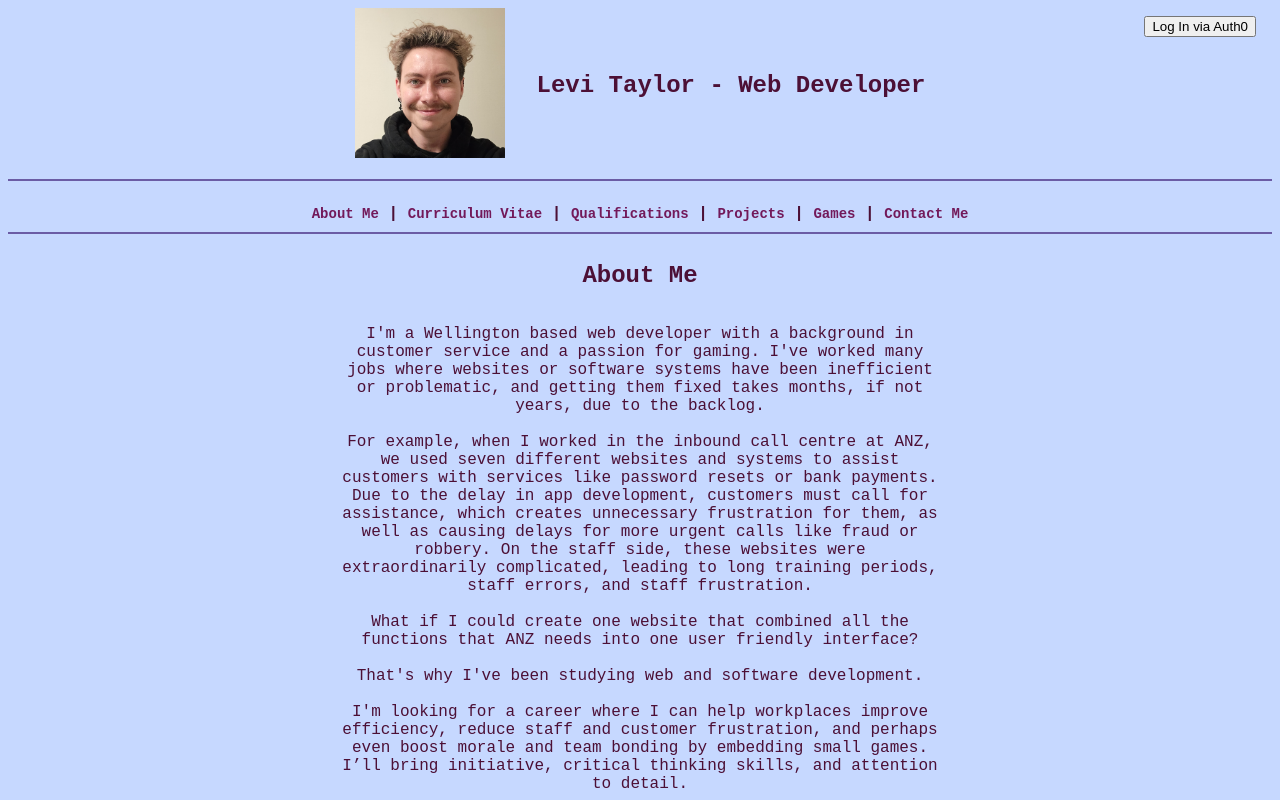
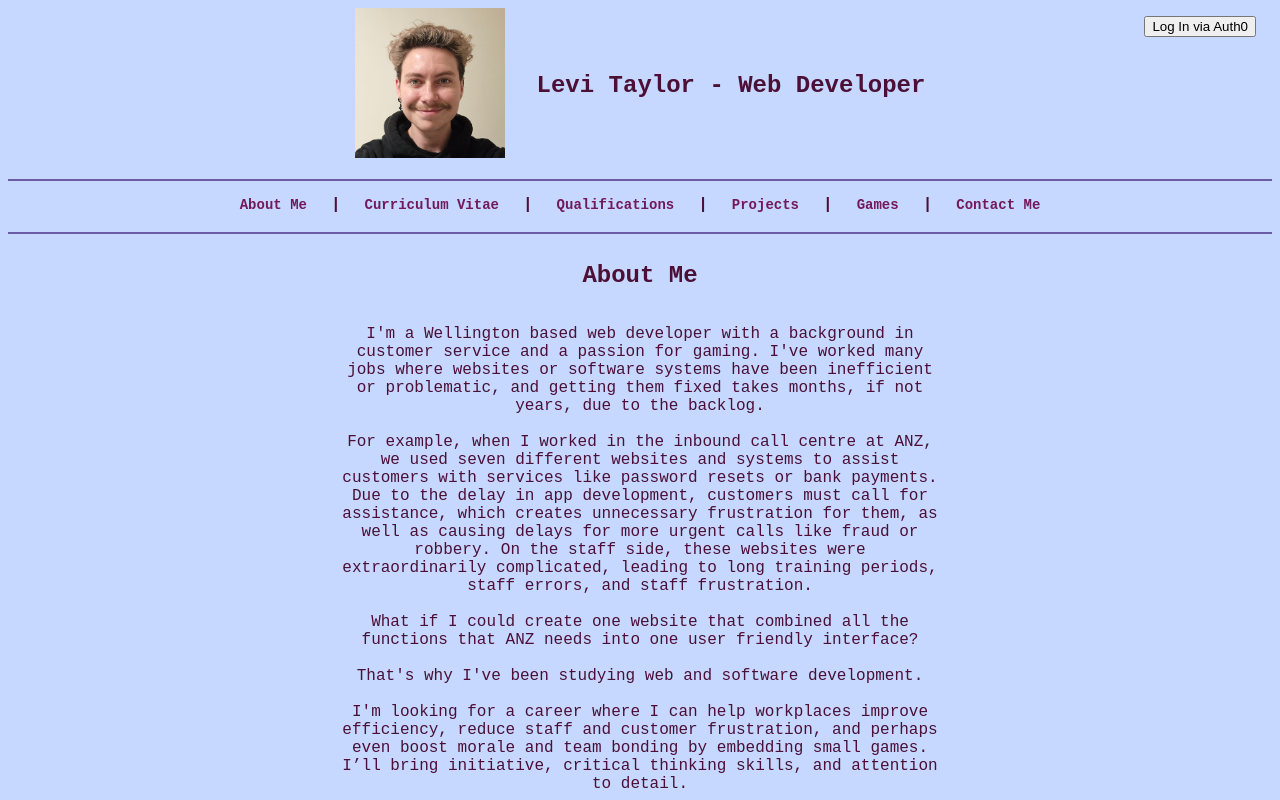
Before and after one commit to Levi-Taylor-Hotoke-26/portfolio, a React (Vite) app: page / in a window 1280 px wide. Shown: the top 800 px of the page. Built offline with nearby package versions, Linux system fonts and the light colour scheme.

Commit message:
fix(nav): style navbar

```diff
--- a/styles/main.css
+++ b/styles/main.css
@@ -31,6 +31,23 @@ header h1, header h2 {
   max-width: 1000px;
   margin: 0 auto 1rem auto;
   text-align: left;
+}
+
+nav {
+  display: flex;
+  justify-content: center;
+  align-items: center;
+  width: 100%;
+}
+
+nav p {
+  display: flex;
+  justify-content: center;
+  align-items: center;
+  flex-wrap: wrap;
+  gap: 1.5rem;
+  margin-top: 7px;
+  padding: 0;
 }
 
 nav a {
```
